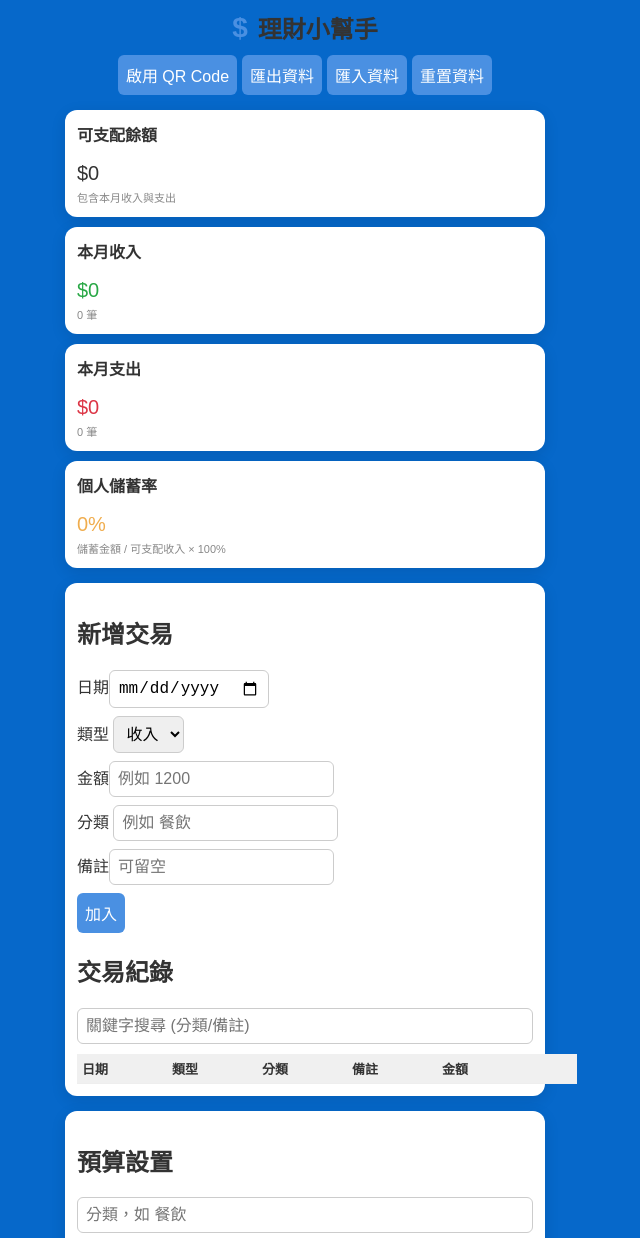
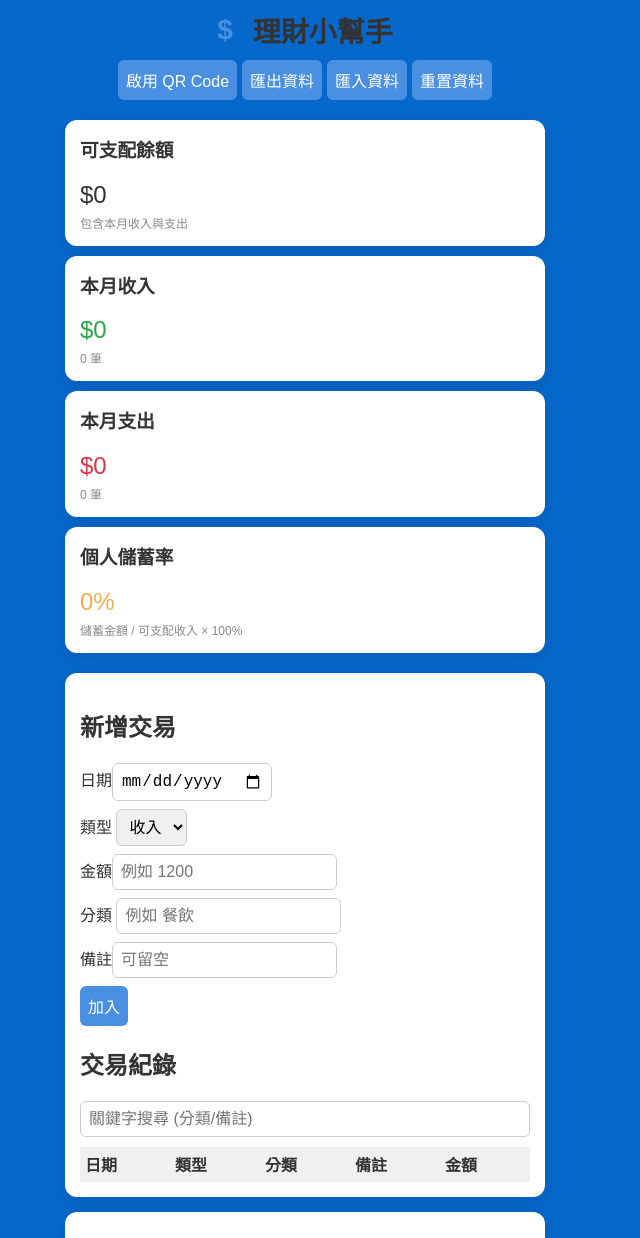
Before and after one commit to chanside/my-finance-app, a website: page public/index.html in a window 1280 px wide. Shown: the top 1238 px of the page, without its empty margins (335-975 px from the left). Drawn offline with nearby package versions, Linux system fonts and the light colour scheme.

Commit message:
Add files via upload

```diff
--- a/public/styles.css
+++ b/public/styles.css
@@ -1,141 +1,100 @@
-/* ===== 全域 ===== */
 body {
   font-family: 'Segoe UI', Tahoma, Geneva, Verdana, sans-serif;
   background: #0668ca;
   margin: 0;
-  padding: 10px;
+  padding: 20px;
   color: #333;
 }
 .container {
-  max-width: 100%;
+  max-width: 1200px;
   margin: auto;
 }
 
-/* ===== 標題 ===== */
+/* 標題 */
 header {
   display: flex;
-  flex-direction: column;
-  gap: 10px;
-  margin-bottom: 15px;
+  align-items: center;
+  justify-content: space-between; /* 左右對齊 */
+  margin-bottom: 20px;
 }
-header .title {
+
+.header-actions {
   display: flex;
-  align-items: center;
-  gap: 10px;
+  gap: 10px; /* 按鈕間距 */
 }
+
 header .logo {
   font-size: 28px;
   font-weight: bold;
   color: #4a90e2;
+  margin-right: 10px;
 }
 header h1 {
-  font-size: 24px;
+  font-size: 28px;
   margin: 0;
 }
-.header-actions {
-  display: flex;
-  flex-wrap: wrap;
-  gap: 8px;
-}
 
-/* ===== 摘要卡片 ===== */
+/* 摘要卡片 */
 .cards {
   display: grid;
-  grid-template-columns: repeat(auto-fit, minmax(140px, 1fr));
-  gap: 10px;
+  grid-template-columns: repeat(auto-fit, minmax(180px, 1fr));
+  gap: 15px;
 }
 .card {
   background: #fff;
   border-radius: 12px;
   box-shadow: 0 4px 15px rgba(0,0,0,0.1);
-  padding: 12px;
+  padding: 15px;
 }
 .card h3 {
   margin-top: 0;
-  font-size: 16px;
 }
 .money {
-  font-size: 20px;
-  margin: 4px 0;
+  font-size: 24px;
+  margin: 5px 0;
 }
 .money.good { color: #28a745; }
 .money.bad { color: #dc3545; }
 .money.warn { color: #f0ad4e; }
-.muted { font-size: 11px; color: #888; }
+.muted { font-size: 12px; color: #888; }
 
-/* ===== 主內容區 ===== */
+/* 主內容區 */
 .panel {
   display: grid;
-  grid-template-columns: 1fr;
-  gap: 15px;
-  margin-top: 15px;
+  grid-template-columns: 2fr 1fr;
+  gap: 20px;
+  margin-top: 20px;
 }
 
-/* ===== 表單 ===== */
+/* 表單 */
 .form-row {
   display: flex;
-  flex-direction: column;
-  gap: 8px;
+  flex-wrap: wrap;
+  gap: 10px;
   margin-bottom: 10px;
 }
 input, select, button {
-  padding: 10px;
+  padding: 8px;
   border-radius: 6px;
   border: 1px solid #ccc;
-  font-size: 14px;
 }
 button.primary {
   background: #4a90e2;
   color: #fff;
   border: none;
   cursor: pointer;
-  font-size: 16px;
 }
 button.primary:hover { background: #357abd; }
 
-/* ===== 表格 ===== */
-.table-container {
-  overflow-x: auto;
-}
+/* 表格 */
 .table {
   width: 100%;
   border-collapse: collapse;
   margin-top: 10px;
-  min-width: 500px; /* 手機可左右滑動 */
 }
 .table th, .table td {
   border-bottom: 1px solid #eee;
-  padding: 6px;
+  padding: 8px;
   text-align: center;
-  font-size: 13px;
 }
 .table th { background: #f0f0f0; }
-
-/* ===== QR Scanner ===== */
-#qrScanner {
-  width: 100%;
-  max-width: 350px;
-  margin: 10px auto;
-  text-align: center;
-}
-#qr-reader {
-  width: 100% !important;
-  border-radius: 12px;
-  overflow: hidden;
-}
-
-/* ===== 響應式 ===== */
-@media(min-width: 600px){
-  .panel {
-    grid-template-columns: 2fr 1fr;
-  }
-  header {
-    flex-direction: row;
-    justify-content: space-between;
-    align-items: center;
-  }
-  .form-row {
-    flex-direction: row;
-    flex-wrap: wrap;
-  }
-}
```
